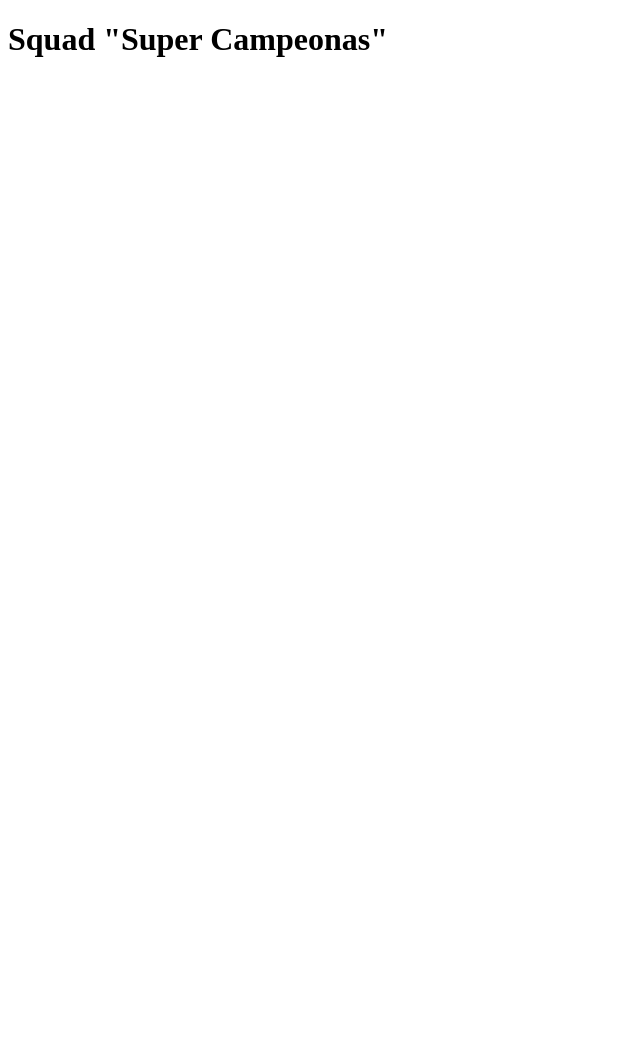
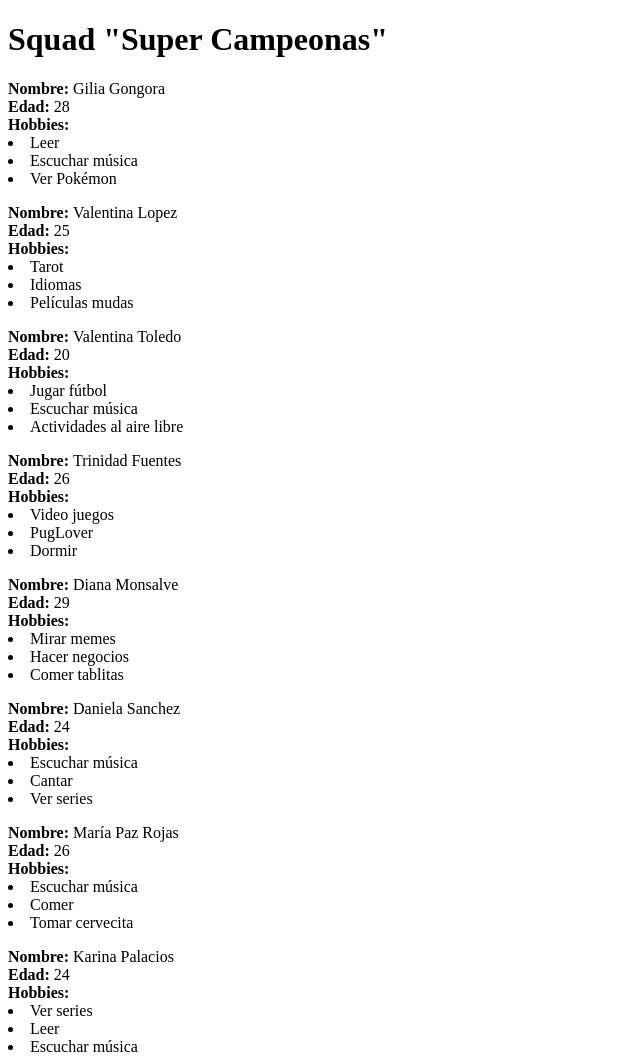
Before and after one commit to Pez7/mi-squad, a plain HTML site: page index.html in a window 1280 px wide. Shown: the top 1059 px of the page, without its empty margins (0-640 px from the left). Before the commit the page ends 800 px from the top, so only its background shows below. Drawn offline with Linux system fonts and the light colour scheme.

Commit message:
orden de archivos

```diff
--- a/index.html
+++ b/index.html
@@ -15,6 +15,6 @@
 	<p><div id="pez"></div></p>
 	<p><div id="karina"></div></p>
 	<p><div id="maribel"></div></p>
-	<script src="js/main.js"></script>
+	<script src="assets/js/main.js"></script>
 </body>
 </html>
```
